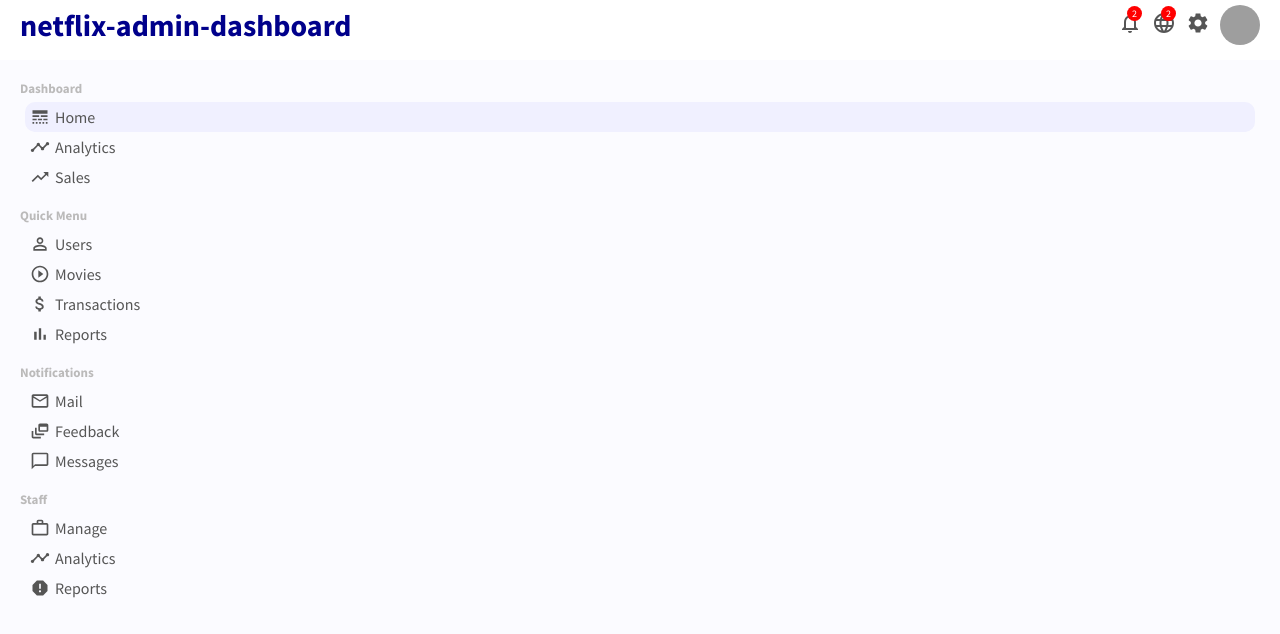
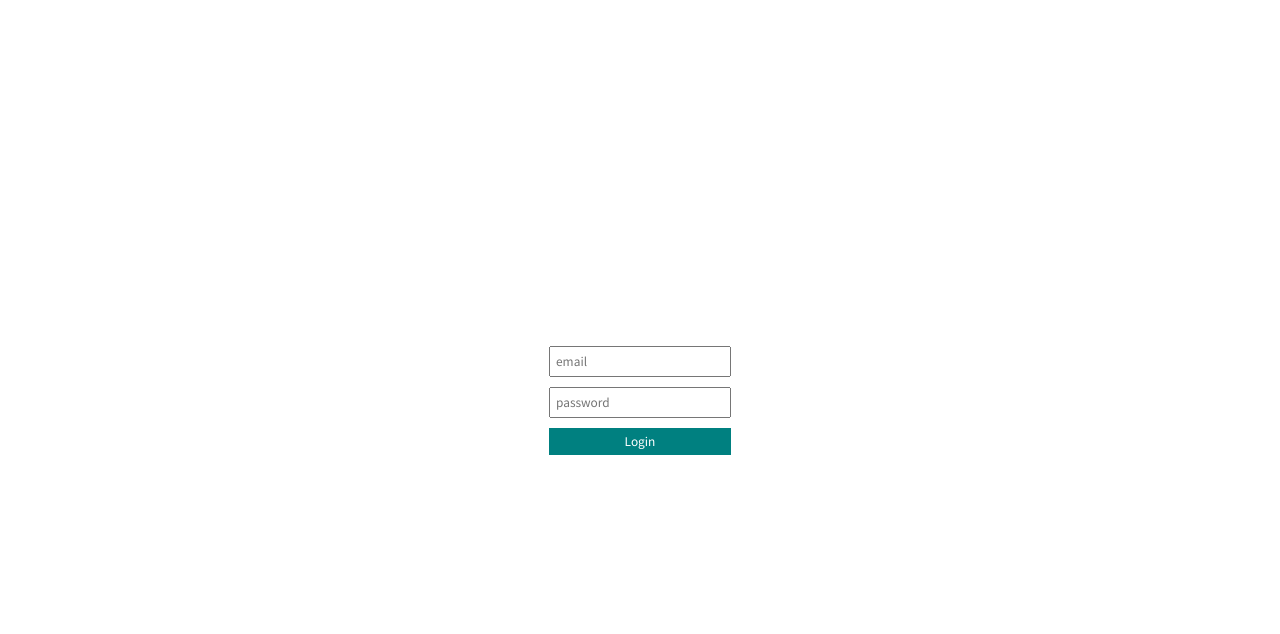
Before and after one commit to EssienNsikak/netflix-MERN-clone, a React (Create React App) app in the folder admin/: page /login in a window 1280 px wide. Shown: the top 634 px of the page. Built offline with nearby package versions, Linux system fonts and the light colour scheme; grey boxes are pictures that could not be loaded; the HTML template or start-up script is replaced by a standard one.

Commit message:
login screen added

```diff
--- a/admin/src/App.js
+++ b/admin/src/App.js
@@ -9,15 +9,19 @@
 import ProductList from './pages/productList/ProductList';
 import Product from './pages/product/Product';
 import NewProduct from './pages/newProduct/NewProduct';
+import Login from './pages/login/Login';
 
 function App() {
 
   return (
     <Router>
-      <Topbar />
-      <div className='container'>
-        <Sidebar />
-        <Switch>
+      <Switch>
+        <Route path='/login'>
+          <Login />
+        </Route>
+        <Topbar />
+        <div className='container'>
+          <Sidebar />
           <Route exact path='/'>
             <Home />
           </Route>
@@ -39,8 +43,8 @@
           <Route path='/newproduct'>
             <NewProduct />
           </Route>
-        </Switch>
-      </div>
+        </div>
+      </Switch>
     </Router>
   );
 }
--- /dev/null
+++ b/admin/src/pages/login/Login.jsx
@@ -0,0 +1,41 @@
+import { useContext, useState } from 'react';
+import { login } from '../../context/authContext/apiCalls';
+import { AuthContext } from '../../context/authContext/AuthContext';
+import './login.css';
+
+export default function Login() {
+  const [email, setEmail] = useState('');
+  const [password, setPassword] = useState('');
+  const { isFetching, dispatch } = useContext(AuthContext);
+
+  const handleLogin = (e) => {
+    e.preventDefault();
+    login({ email, password }, dispatch);
+  };
+
+  return (
+    <div className='login'>
+      <form className='loginForm'>
+        <input
+          type='email'
+          placeholder='email'
+          className='loginInput'
+          onChange={(e) => setEmail(e.target.value)}
+        />
+        <input
+          type='password'
+          placeholder='password'
+          className='loginInput'
+          onChange={(e) => setPassword(e.target.value)}
+        />
+        <button
+          className='loginButton'
+          onClick={handleLogin}
+          disabled={isFetching}
+        >
+          Login
+        </button>
+      </form>
+    </div>
+  );
+}
--- /dev/null
+++ b/admin/src/pages/login/login.css
@@ -0,0 +1,25 @@
+.login {
+  width: 100%;
+  height: 100vh;
+  display: flex;
+  align-items: center;
+  justify-content: center;
+}
+
+.loginForm {
+  display: flex;
+  flex-direction: column;
+}
+
+.loginInput {
+  margin-bottom: 10px;
+  padding: 5px;
+}
+
+.loginButton {
+  background-color: teal;
+  border: none;
+  color: white;
+  padding: 5px;
+  cursor: pointer;
+}
```
